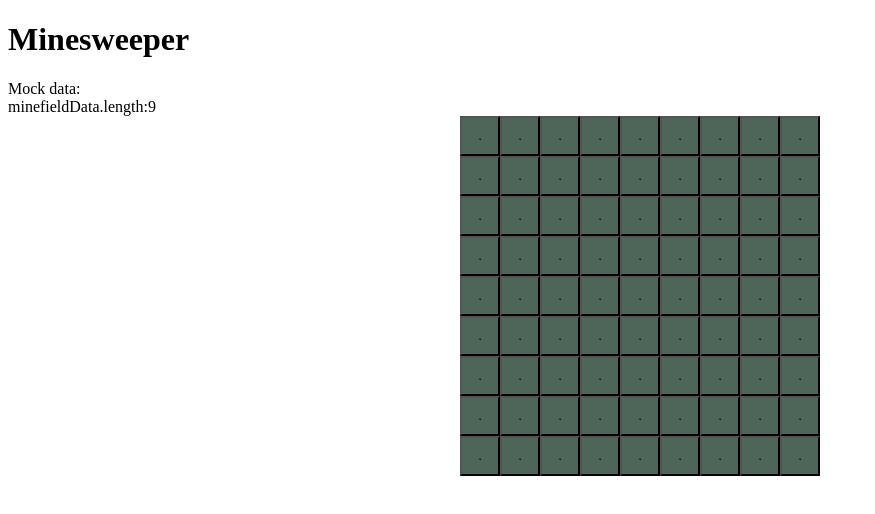
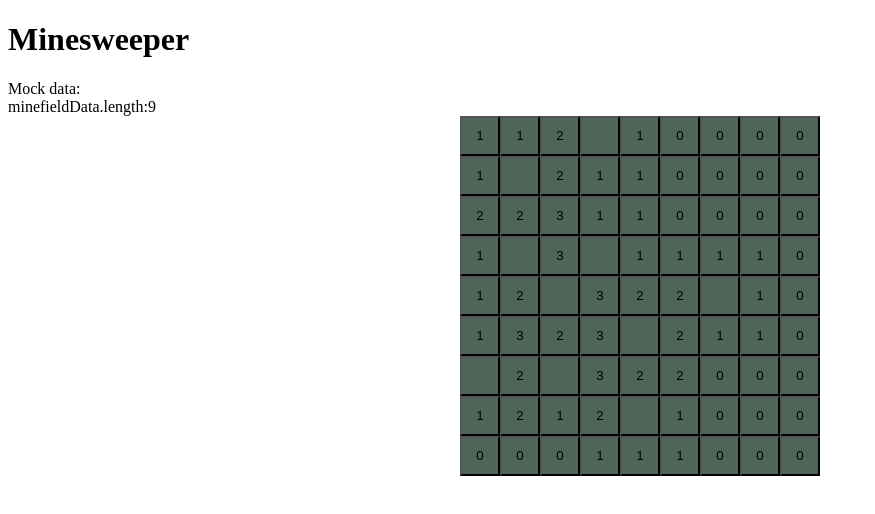
Before and after one commit to tonirecio/minesweeper-2024, a Next.js app: page / in a window 1280 px wide. Shown: the top 514 px of the page, without its empty margins (0-875 px from the left). Built offline with nearby package versions, Linux system fonts and the light colour scheme.

Commit message:
FEAT: Uncovering a cell with no mine - Displaying the number of adjacent mines

```diff
--- a/src/components/cell.jsx
+++ b/src/components/cell.jsx
@@ -1,7 +1,7 @@
 import { useState } from 'react'
 import './styles/cell.css'
 
-export default function Cell ( { rowPosition, colPosition, hasMine } ) {
+export default function Cell ( { rowPosition, colPosition, hasMine, numberOfMinesAround } ) {
   const [isCovered, setIsCovered] = useState(true)
   function handleClick (e) {
     e.preventDefault()
@@ -13,12 +13,13 @@ export default function Cell ( { rowPosition, colPosition, hasMine } ) {
     onClick={handleClick}
     data-testid={`minefield-cell cell-row${rowPosition}-col${colPosition}`}
     className='minefield-cell covered'
-  >.
+  >{numberOfMinesAround}
   </button>)
   } else {
     return (<div
       data-testid={`minefield-cell cell-row${rowPosition}-col${colPosition}`}
       className={`minefield-cell ${hasMine && 'highlighted'}`}
-    >{hasMine && <img src='/resources/explosion.svg' alt="explosion"/>}</div>)
+    >{hasMine && <img src='/resources/explosion.svg' alt="explosion"/>}
+    {numberOfMinesAround > 0 && numberOfMinesAround}</div>)
   }
 }
--- a/src/components/minefield.jsx
+++ b/src/components/minefield.jsx
@@ -3,7 +3,7 @@ import './styles/minefield.css'
 
 import Cell from './cell'
 
-export default function Minefield ({ numberOfRows = 9, numberOfColumns = 9, mockData }) {
+export default function Minefield ({ numberOfRows = 9, numberOfColumns = 9, numberOfMines = 10, mockData }) {
   const [minefieldData, setMinefieldData] = useState([])
 
   function parseMockDataToString (data) {
@@ -49,7 +49,7 @@ export default function Minefield ({ numberOfRows = 9, numberOfColumns = 9, mock
     return isValidData
   }
 
-  function getBlankMinefield () {
+  function getMinefield () {
     const minefieldData = []
     for (let row = 0; row < numberOfRows; row += 1) {
       minefieldData.push([])
@@ -84,15 +84,54 @@ export default function Minefield ({ numberOfRows = 9, numberOfColumns = 9, mock
     return board
   }
 
+  function minefieldMining (board, amount) {
+    const NUMBER_OF_ROWS = board.length
+    const NUMBER_OF_COLUMNS = board[0].length
+    let mines = 0
+    while (mines < amount && mines < NUMBER_OF_ROWS * NUMBER_OF_COLUMNS) {
+      const randomRow = Math.floor(Math.random() * NUMBER_OF_ROWS)
+      const randomColumn = Math.floor(Math.random() * NUMBER_OF_COLUMNS)
+      if (!board[randomRow][randomColumn].isMine) {
+        board[randomRow][randomColumn].isMine = true
+        mines += 1
+      }
+    }
+  }
+
+  function minefieldNumbering (board) {
+    const NUMBER_OF_ROWS = board.length
+    const NUMBER_OF_COLUMNS = board[0].length
+    for (let row = 0; row < NUMBER_OF_ROWS; row += 1) {
+      for (let column = 0; column < NUMBER_OF_COLUMNS; column += 1) {
+        if (!board[row][column].isMine) {
+          let mines = 0
+          if (row > 0 && column > 0 && board[row - 1][column - 1].isMine) mines += 1
+          if (row > 0 && board[row - 1][column].isMine) mines += 1
+          if (row > 0 && column < NUMBER_OF_COLUMNS - 1 && board[row - 1][column + 1].isMine) mines += 1
+          if (column > 0 && board[row][column - 1].isMine) mines += 1
+          if (column < NUMBER_OF_COLUMNS - 1 && board[row][column + 1].isMine) mines += 1
+          if (row < NUMBER_OF_ROWS - 1 && column > 0 && board[row + 1][column - 1].isMine) mines += 1
+          if (row < NUMBER_OF_ROWS - 1 && board[row + 1][column].isMine) mines += 1
+          if (row < NUMBER_OF_ROWS - 1 && column < NUMBER_OF_COLUMNS - 1 && board[row + 1][column + 1].isMine) mines += 1
+          board[row][column].numberOfMinesAround = mines
+        }
+      }
+    }
+  }
+
   useEffect(() => {
+    let preData
     if (mockData.includes('|')) {
       mockData = parseMockDataToString(mockData)
     }
     if (mockData !== '' && validateMockData(mockData)) {
-      setMinefieldData(getMinefieldFromMockData(mockData))
+      preData = getMinefieldFromMockData(mockData)
     } else {
-      setMinefieldData(getBlankMinefield)
+      preData = getMinefield()
+      minefieldMining(preData, numberOfMines)
     }
+    minefieldNumbering(preData)
+    setMinefieldData(preData)
   }, [mockData])
 
   // {mockData !== '' ? <div datatest-id='mockdata-title'>Mock data: {mockData}</div> : <></>}
@@ -106,7 +145,8 @@ export default function Minefield ({ numberOfRows = 9, numberOfColumns = 9, mock
             <Cell key={cellIndex}
             rowPosition={rowIndex + 1}
             colPosition={cellIndex + 1}
-            hasMine={cell.isMine}/>
+            hasMine={cell.isMine}
+            numberOfMinesAround={cell.numberOfMinesAround}/>
           ))}
         </div>
       ))}
```
Also changed, not shown: tests/steps/minesweeper.steps.js (+8 -1 lines), 2 other files (tests, documents, lock files or other folders).
